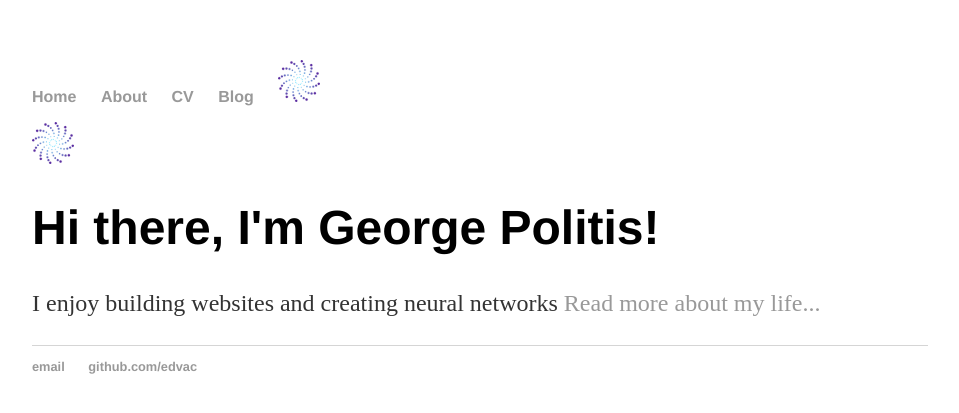
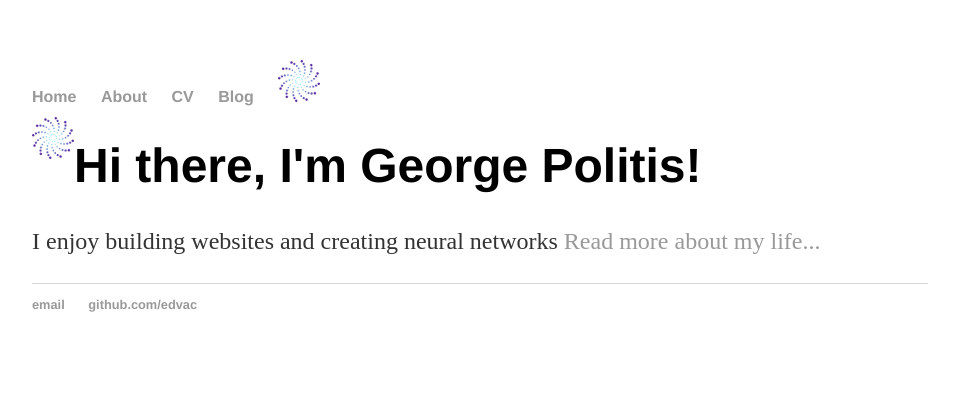
Before and after one commit to Edvac/edvac.github.io, a Jekyll site: the page built from index.html, in a window 1280 px wide. Shown: the top 413 px of the page, without its empty margins (160-1119 px from the left). Built offline with Jekyll 4.4.1, drawn with Linux system fonts in a browser that asks for light colours.

Commit message:
Update main.css

```diff
--- a/css/main.css
+++ b/css/main.css
@@ -41,3 +41,14 @@ ul.posts {
 ul.posts li {
     list-style: none;
 }
+
+#logo {
+    float: left;
+
+}
+
+#logo {
+    position: relative;
+    top: -5px;
+
+}
```
